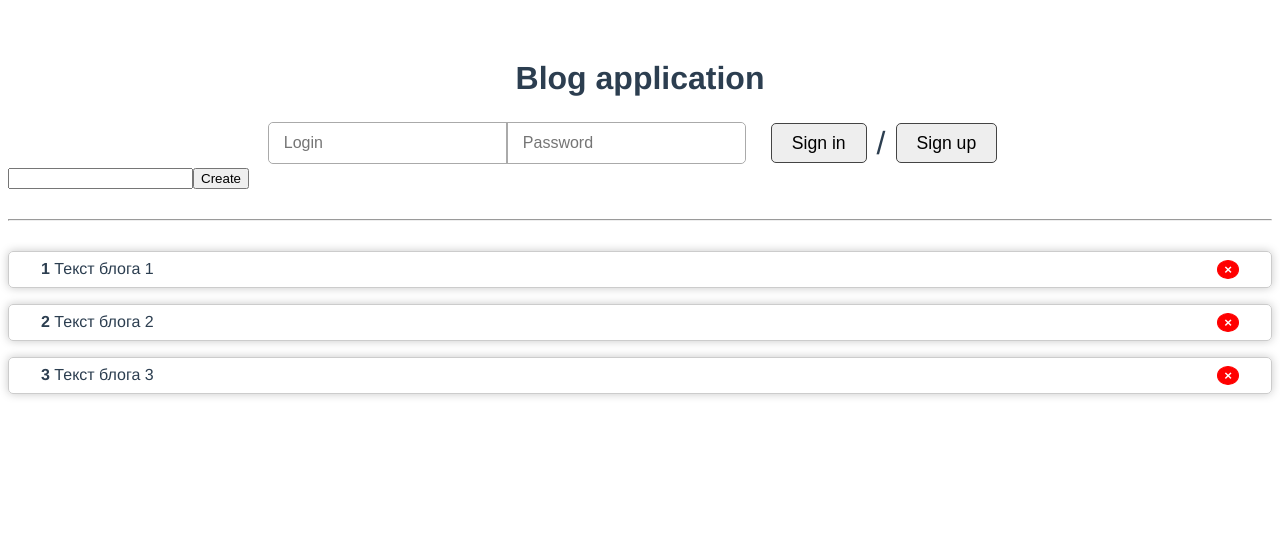
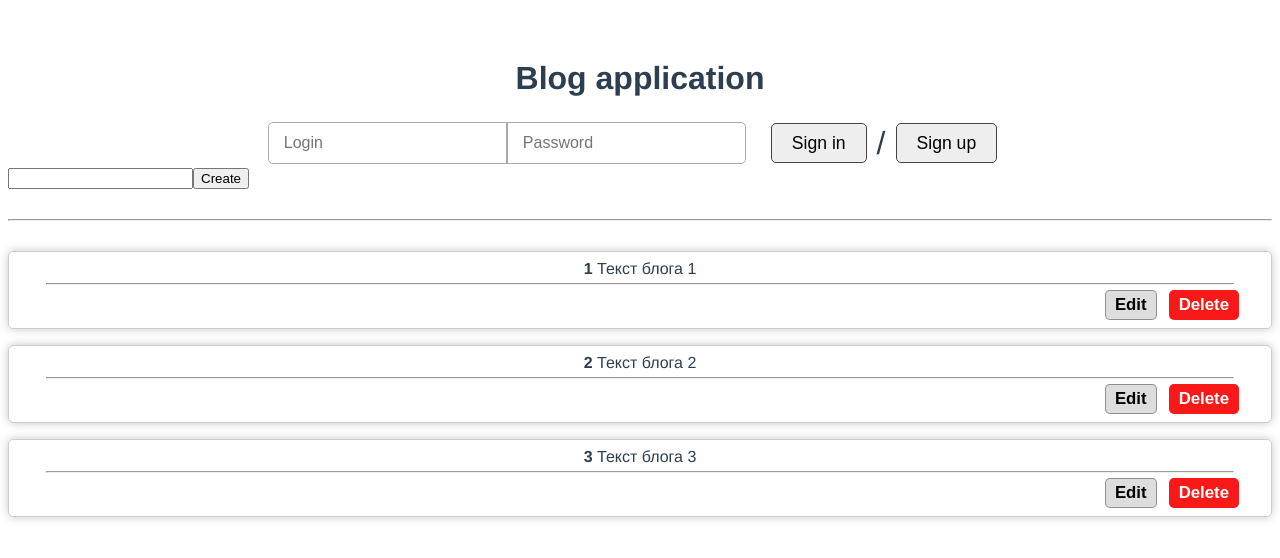
Before and after one commit to NikBir/Blog, a Vue app: page / in a window 1280 px wide. Shown: the top 558 px of the page. Built offline with nearby package versions, Linux system fonts and the light colour scheme.

Commit message:
Added delete and edit buttons

```diff
--- a/src/components/BlogItem.vue
+++ b/src/components/BlogItem.vue
@@ -1,12 +1,18 @@
 <template>
     <li>
+        <div class="div-item">
             <span>
                 <strong>{{ blogItem.id }}</strong>
                 {{ blogItem.title }}
             </span>
+            <hr>
+            <div class="div-btn">
+                <button class="btn-edit">Edit</button>
                 <button class="btn-remove"
                         v-on:click="$emit('remove-item', blogItem.id)"
-        >&times;</button>
+                >Delete</button>
+            </div>
+        </div>
     </li>
 </template>
 
@@ -21,22 +27,57 @@ export default {
 }
 </script>
 
-<style scoped>
+<style scoped lang="scss">
     li {
         border: 1px solid #ccc;
         border-radius: 5px;
-        display: flex;
-        justify-content: space-between;
         padding: .5rem 2rem;
         margin-bottom: 1rem;
         box-shadow: 0 0 10px rgba(200, 200, 200, 1);
     }
-
+    .div-item {
+        span {
+            display: block;
+        }
+        hr {
+            margin: 5px;
+        }
+    }
+    .div-btn {
+        margin: 0;
+        display: flex;
+        justify-content: flex-end
+    }
+    .btn-edit {
+        background: #ddd;
+        border-radius: 5px;
+        font-weight: bold;
+        font-size: 1.05rem;
+        padding: 5px 10px;
+        border: none;
+        margin-right: 6px;
+        box-shadow: 0 0 0 1px rgba(68, 68, 68, 0.5) inset;
+        &:hover {
+            background: #444;
+            color: #fff;
+            box-shadow: 0 0 5px rgba(68, 68, 68, .5);
+            cursor: pointer;
+        }
+    }
     .btn-remove {
-        background: red;
+        background: rgb(250, 25, 25);
         color: #fff;
-        border-radius: 50%;
+        border-radius: 5px;
         font-weight: bold;
-        border: 1px solid red;
+        font-size: 1.05rem;
+        border: none;
+        padding: 5px 10px;
+        margin-left: 6px;
+        &:hover {
+            background: #fff;
+            color: rgb(250, 25, 25);
+            box-shadow: 0 0 0 1px rgb(250, 25, 25) inset, 0 0 5px rgba(250, 25, 25, .5);
+            cursor: pointer;
+        }
     }
 </style>
--- a/src/components/BlogLoginTo.vue
+++ b/src/components/BlogLoginTo.vue
@@ -45,6 +45,7 @@ export default {
     justify-content: center;
     align-items: center;
     .btn-signout {
+        outline: none;
         display: inline-block;
         height: 100%;
         border-radius: 5px;
@@ -53,6 +54,12 @@ export default {
         padding: 0 20px;
         font-weight: 500;
         font-size: 1.1rem;
+        &:hover {
+            cursor: pointer;
+            background: #444;
+            color: #fff;
+            box-shadow: 0 0 7px rgba(#444, $alpha: .5);
+        }
     }
 }
 </style>
--- a/src/components/BlogReg.vue
+++ b/src/components/BlogReg.vue
@@ -62,6 +62,7 @@ export default {
 }
 .btn-signin,
 .btn-signup {
+  outline: none;
   display: inline-block;
   height: 100%;
   border-radius: 5px;
@@ -70,5 +71,11 @@ export default {
   padding: 0 20px;
   font-weight: 500;
   font-size: 1.1rem;
+  &:hover {
+      cursor: pointer;
+      background: #444;
+      color: #fff;
+      box-shadow: 0 0 7px rgba(#444, $alpha: .5);
+  }
 }
 </style>
```
Lines whose indentation alone changed are shown as unchanged.
